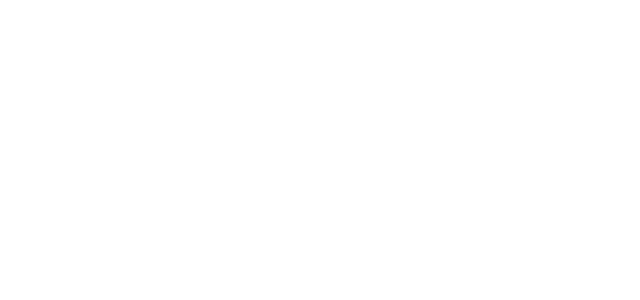
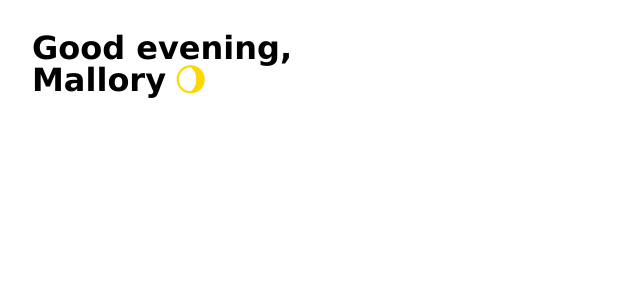
Before and after one commit to Mad-Mal/sbux-recreation, a React (Create React App) app in the folder sbux-recreation/: page / in a window 1280 px wide. Shown: the top 300 px of the page, without its empty margins (0-640 px from the left). Built offline with nearby package versions, Linux system fonts and the light colour scheme.

Commit message:
Header is done, may need some restyle after adding the header nav which is next.

```diff
--- a/sbux-recreation/package.json
+++ b/sbux-recreation/package.json
@@ -6,6 +6,7 @@
     "@testing-library/jest-dom": "^5.16.5",
     "@testing-library/react": "^13.4.0",
     "@testing-library/user-event": "^13.5.0",
+    "emoji-picker-react": "^3.6.2",
     "react": "^18.2.0",
     "react-dom": "^18.2.0",
     "react-scripts": "5.0.1",
--- a/sbux-recreation/src/App.css
+++ b/sbux-recreation/src/App.css
@@ -49,3 +49,7 @@
 
 /* I am going into this project as mobile first, obviously, so I will be starting with a 500px screen width for styling. This should capture all major cell phones, mainly Iphones in mind for this project */
 /* My code starts here! */
+
+body {
+	margin: 2rem;
+}
--- a/sbux-recreation/src/App.js
+++ b/sbux-recreation/src/App.js
@@ -1,5 +1,5 @@
 //Main Imports
-
+import Header from './components/header';
 
 //Style Imports
 import './App.css';
@@ -7,7 +7,7 @@
 function App() {
   return (
     <div className="AppWrapper">
-
+      <Header />
     </div>
   );
 }
--- a/sbux-recreation/src/components/header.js
+++ b/sbux-recreation/src/components/header.js
@@ -1,8 +1,47 @@
+// Main imports
 import React from 'react'
 
+//Style imports
+import '../styles/header.css'
+
 const header = () => {
+
+  //setting time of day for particular greeting
+  let today = new Date();
+  let currentTime = today.getHours();
+  let greeting = 'Hi';
+
+  //Using if else statement to determine greeting based off time of day
+  if(currentTime < 12){
+    greeting = 'Goodmorning'
+  } else if(currentTime > 12 & currentTime < 17){
+    greeting = 'Good afternoon'
+  } else {
+    greeting = 'Good evening'
+  };
+
+  //Setup for greeting emoji
+  let greetingEmoji = String.fromCodePoint(0x1f304)
+
+  //Using if else statement to determine greeting emoji based off greeting
+  //The morning and evening unicode was to long so I usd .fromCodePoint to make sure they were read correctly
+  if(greeting === 'Goodmorning'){
+    greetingEmoji = String.fromCodePoint(0x1f304);
+  } else if(greeting === 'Good afternoon'){
+    greetingEmoji = '\u2600';
+  } else {
+    greetingEmoji = String.fromCodePoint(0x1F316);
+  }
+
   return (
-    <div>header</div>
+    <div className='mainHeaderWrap'>
+      <div className='headerTitle'>
+        {greeting},
+        <br/>
+        Mallory
+        <span className='emojis'>{greetingEmoji}</span>
+      </div>
+    </div>
   )
 }
 
--- /dev/null
+++ b/sbux-recreation/src/styles/header.css
@@ -0,0 +1,16 @@
+/* Styles for header.js */
+
+.mainHeaderWrap {
+    margin-top: 10px;
+    font-size:xx-large;
+}
+
+.headerTitle {
+    font-weight: 800;
+    font-family:'Lucida Sans', 'Lucida Sans Regular', 'Lucida Grande', 'Lucida Sans Unicode', Geneva, Verdana, sans-serif;
+}
+
+.emojis {
+    color: gold;
+    margin-left: 8px;
+}
```
Also changed, not shown: 1 other file (tests, documents, lock files or other folders).
